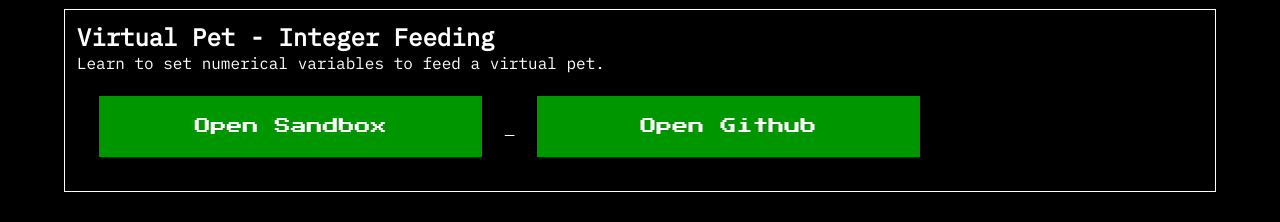
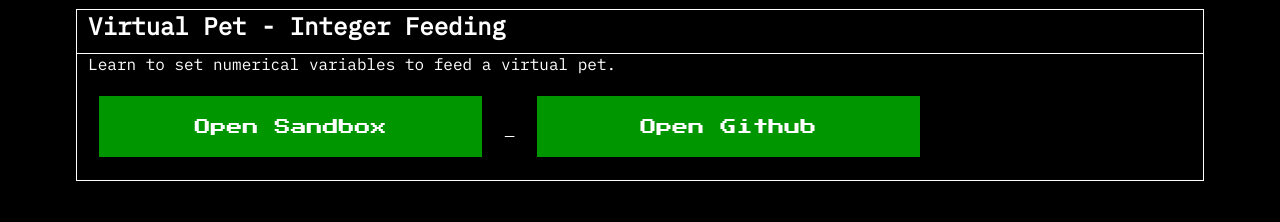
Before and after one commit to dev-launchers-sandbox/website, a website built with Parcel: page activities.html in a window 1280 px wide. Shown: the part 197-419 px from the top of the page. Built offline with nearby package versions, Linux system fonts and the light colour scheme.

Commit message:
Added white line under activity and project template entries

```diff
--- a/activities.html
+++ b/activities.html
@@ -64,7 +64,7 @@
       margin-top:1%;
       margin-bottom:1%;
 
-      padding:1%;
+      padding:0%;
 
       background-color:black;
       color:white;
@@ -73,11 +73,17 @@
     }
 
     .entry-title {
+      width:99%;
+      padding-left:1%;
+      padding-bottom:1%;
+
       font-size:1.5rem;
       font-weight:bold;
+
+      border-bottom:1px solid white;
     }
     .entry-description {
-
+      padding-left:1%;
     }
     .entry-button {
       width:30%;
```
Also changed, not shown: project-templates.html (+8 -2 lines).
